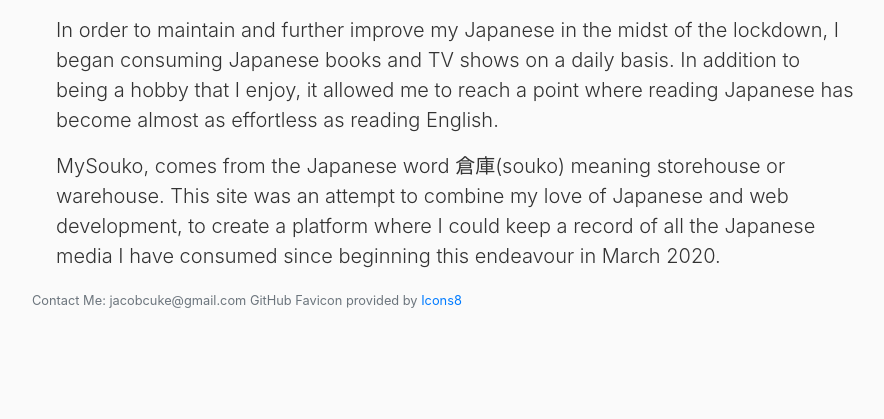
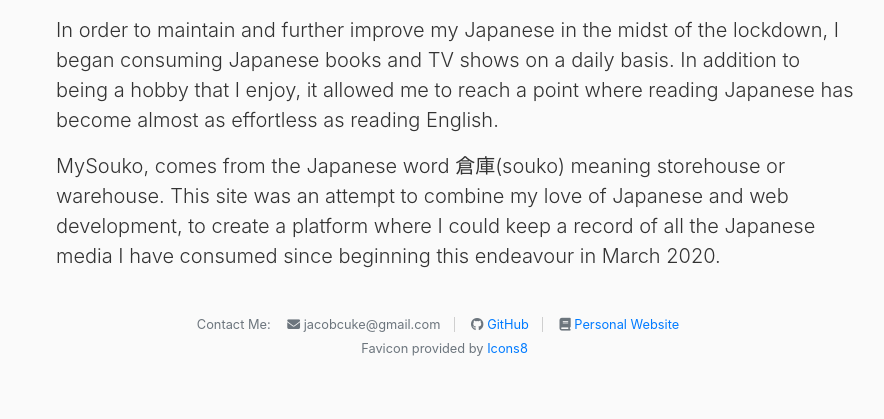
Before and after one commit to JacobCuke/MySouko, a Django app: page /about/ in a window 1280 px wide. Shown: the part 627-1046 px from the top of the page, without its empty margins (53-937 px from the left). Before the commit the page ends 935 px from the top, so only its background shows below. Run offline with Django 3.2, Linux system fonts and the light colour scheme; some libraries are stand-ins or nearby versions.

Commit message:
Add footer with contact information

```diff
--- a/souko/static/souko/main.css
+++ b/souko/static/souko/main.css
@@ -210,6 +210,17 @@ body {
   background-color: #e27b04;
 }
 
-.bg-r {
-  background-color: red;
+.footer {
+  margin-top: 40px;
+  text-align: center;
 }
+
+.footer-section {
+  padding-left: 13px;
+  padding-right: 13px;
+  border-right: 1px solid #cfcfcf;
+}
+
+.footer-section:last-of-type {
+  border-right: none;
+}
--- a/souko/templates/souko/base.html
+++ b/souko/templates/souko/base.html
@@ -66,10 +66,19 @@
           {% endif %}
 
           {% block content %}{% endblock %}
+
+          <div class="footer">
+            <small class="text-muted">
+              Contact Me:
+              <span class="footer-section"><i class="fas fa-envelope"></i> jacobcuke@gmail.com</span>
+              <span class="footer-section"><i class="fab fa-github"></i> <a href="https://github.com/JacobCuke">GitHub</a></span>
+              <span class="footer-section"><i class="fas fa-book"></i> <a href="#">Personal Website</a></span>
+            </small>
+            <small class="text-muted">
+              <br>Favicon provided by <a href="https://icons8.com/">Icons8</a>
+            </small>
+          </div>
         </div>
-      </div>
-      <div class="footer">
-        <small class="text-muted">Contact Me: jacobcuke@gmail.com   GitHub    Favicon provided by <a href="https://icons8.com/">Icons8</a></small>
       </div>
     </div>
 
```
